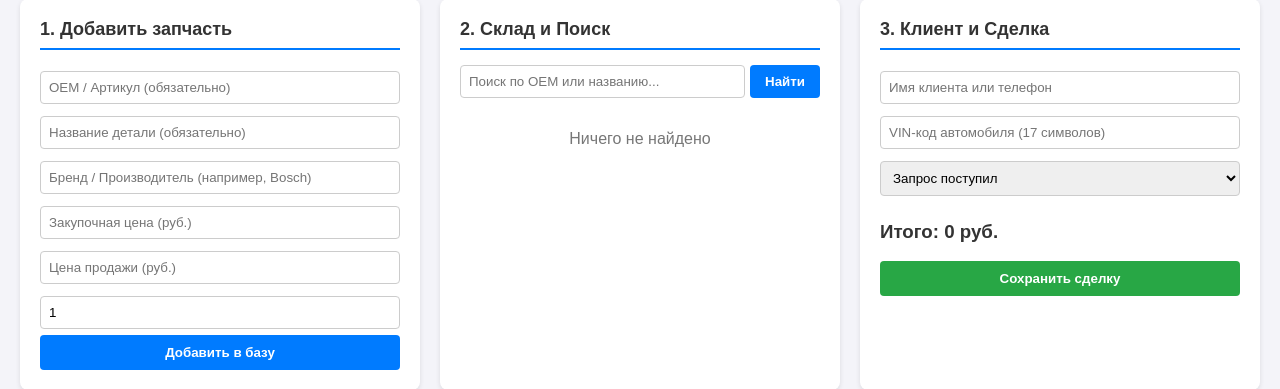
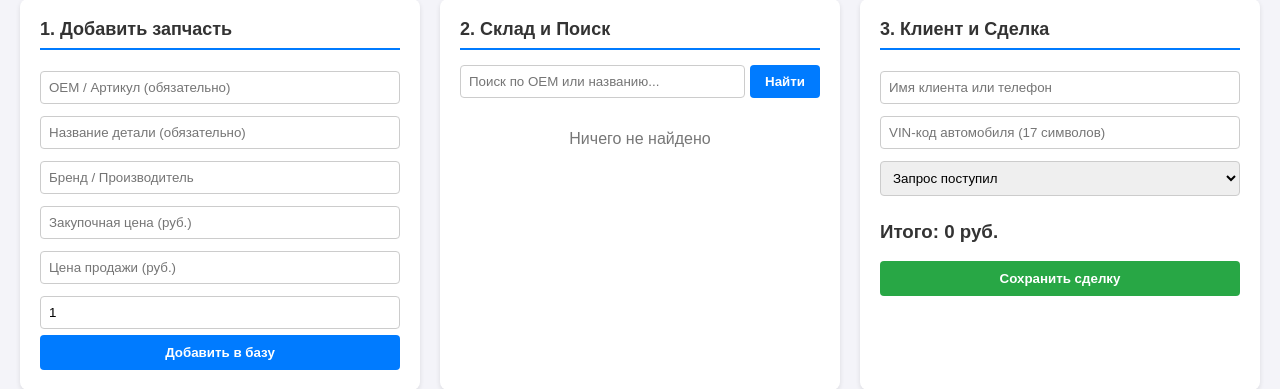
Before and after one commit to gogineoru-jpg/BYDHELP_ZAP, a Flask app: page / in a window 1280 px wide. Shown: the part 81-470 px from the top of the page. Run offline with Flask 3, Linux system fonts and the light colour scheme.

Commit message:
Update placeholders in the add product form

```diff
--- a/templates/index.html
+++ b/templates/index.html
@@ -28,10 +28,10 @@
             <form action="/add_product" method="POST">
                 <input type="text" name="oem" placeholder="OEM / Артикул (обязательно)" required>
                 <input type="text" name="name" placeholder="Название детали (обязательно)" required>
-                <input type="text" name="brand" placeholder="Бренд / Производитель (например, Bosch)">
+                <input type="text" name="brand" placeholder="Бренд / Производитель">
                 <input type="number" step="0.01" name="purchase_price" placeholder="Закупочная цена (руб.)">
                 <input type="number" step="0.01" name="sell_price" placeholder="Цена продажи (руб.)">
-                <input type="number" name="stock" placeholder="Количество на складе (шт.)" value="1">
+                <input type="number" name="stock" placeholder="Количество (шт.)" value="1">
                 <button type="submit">Добавить в базу</button>
             </form>
         </div>
```
